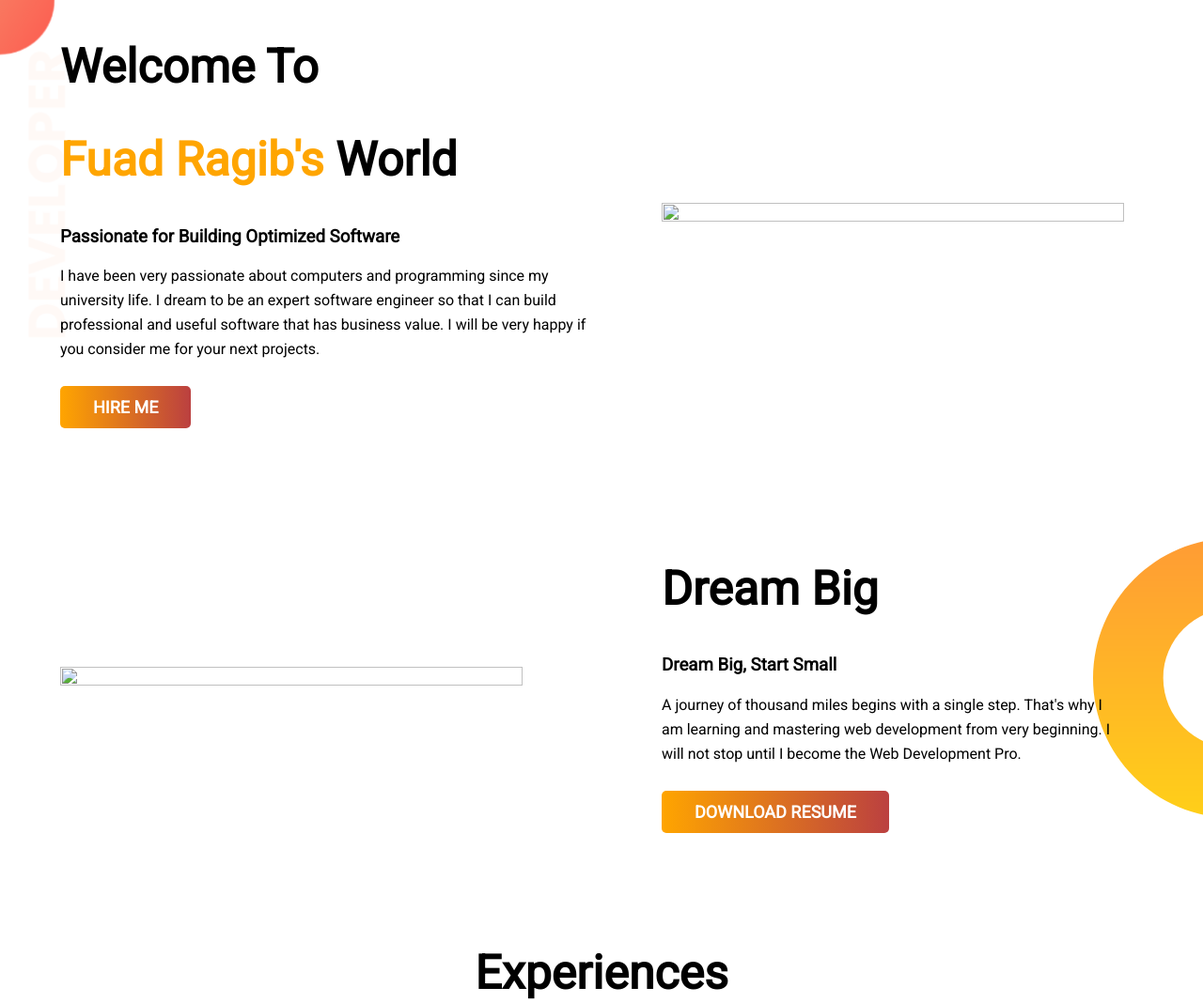
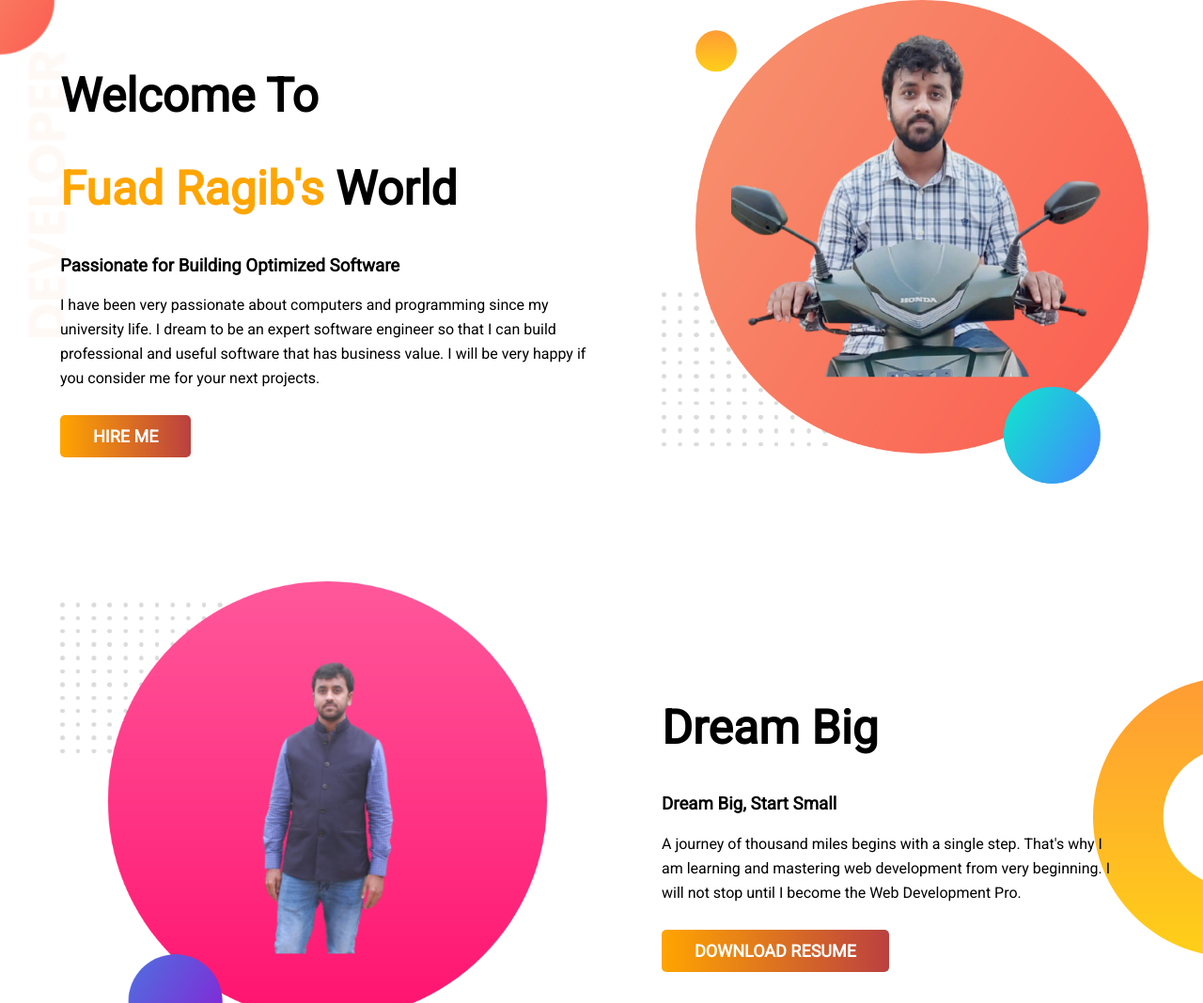
Before and after one commit to fuadragib01/html-css-practice, a plain HTML site: page index.html in a window 1280 px wide. Shown: the top 1068 px of the page at 94% size. Drawn offline with Linux system fonts and the light colour scheme; the site is published under a folder, as on GitHub Pages, so addresses that start at the root find nothing.

Commit message:
fix imgs

```diff
--- a/index.html
+++ b/index.html
@@ -20,12 +20,12 @@
             <a href="https://www.linkedin.com/in/fuadragib/" target="_blank" class="btn-link">HIRE ME</a>
         </div>
         <div class="half-width">
-            <img src="/images/fuad-ragib-bg.png" alt="">
+            <img src="images/fuad-ragib-bg.png" alt="">
         </div>
     </section>
     <section class="dream-area flexible-container">
         <div class="half-width">
-            <img src="/images/my-bg2.png" alt="">
+            <img src="images/my-bg2.png" alt="">
         </div>
         <div class="half-width">
             <h1>Dream Big</h1>
```
